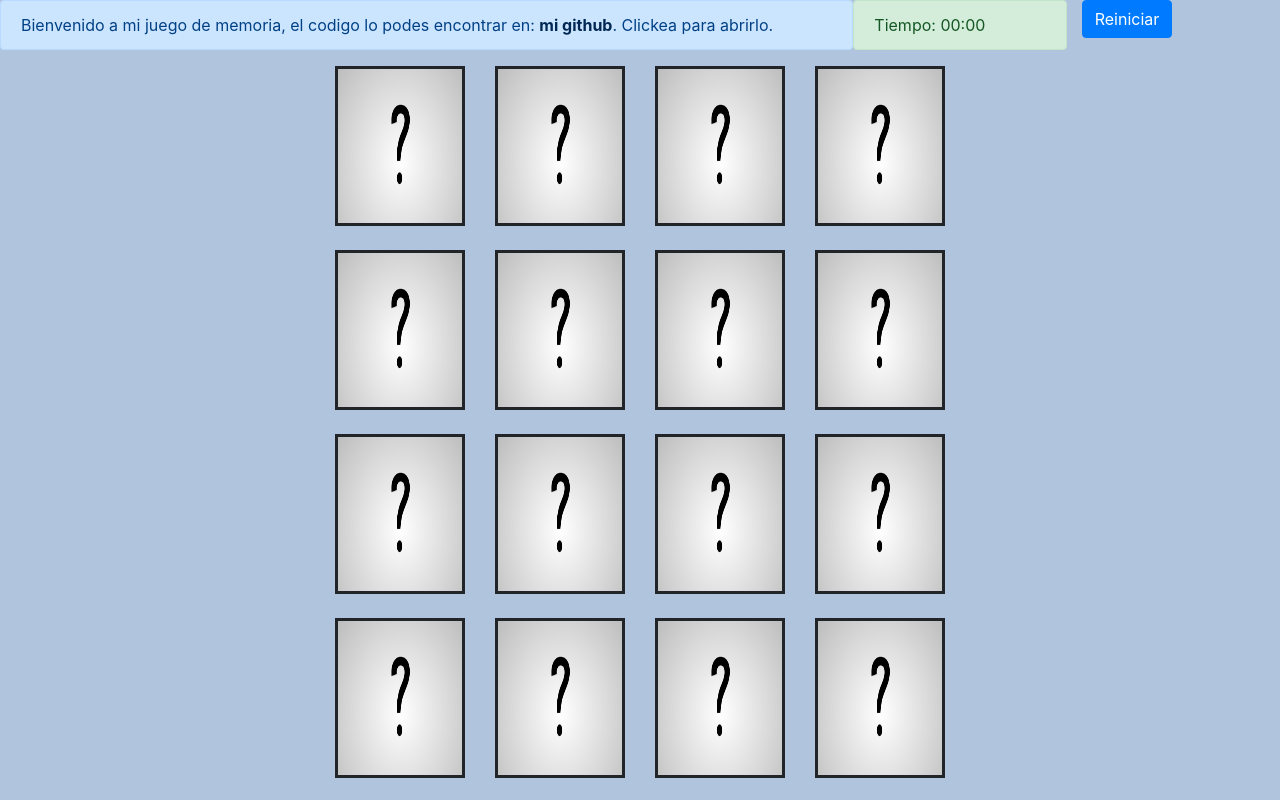
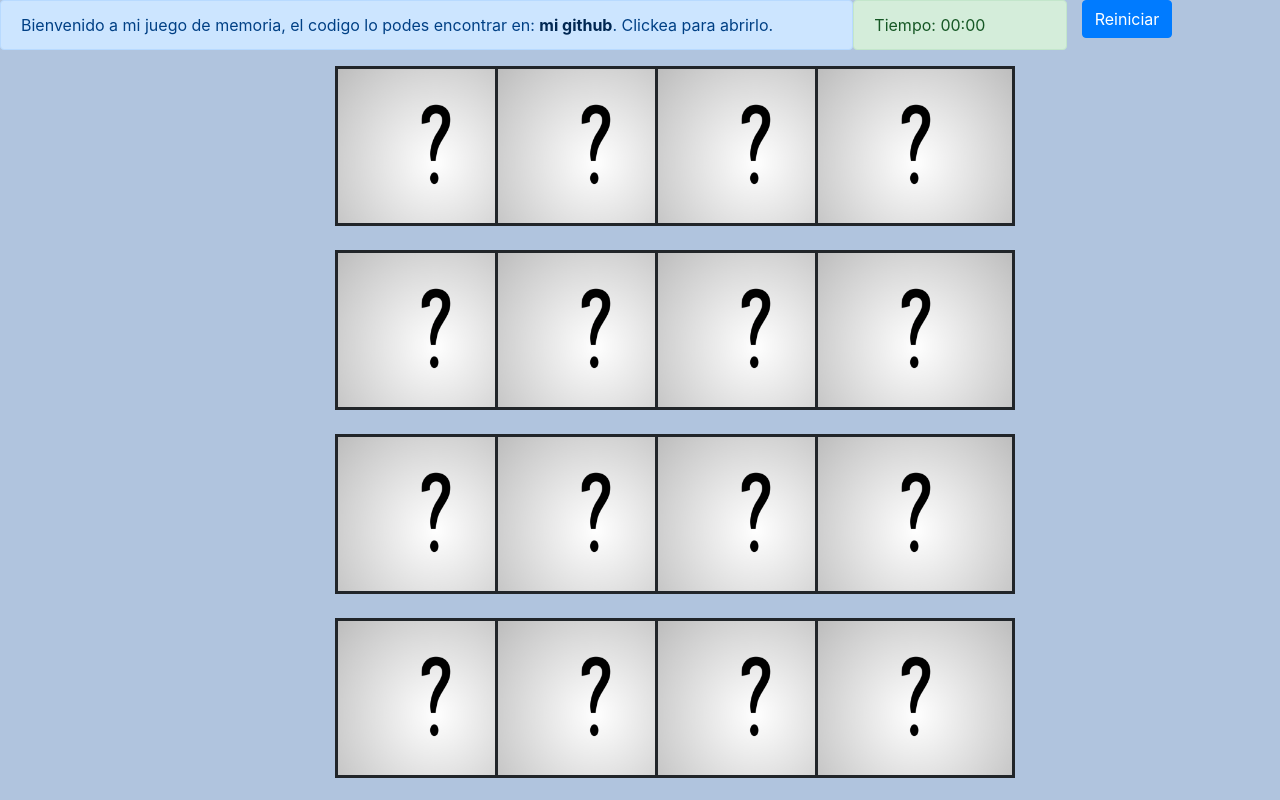
Before and after one commit to RivarolaNicolas/MemoTest, a website: page index.html in a window 1280 px wide. Drawn offline with nearby package versions, Linux system fonts and the light colour scheme.

Commit message:
Update main.css

```diff
--- a/main.css
+++ b/main.css
@@ -4,7 +4,7 @@
 
 img {
 	height: 20vh;
-	width: 100%;
+	width: 25vh;
 	object-fit: fill;
 	border-style: solid;
 }
```
